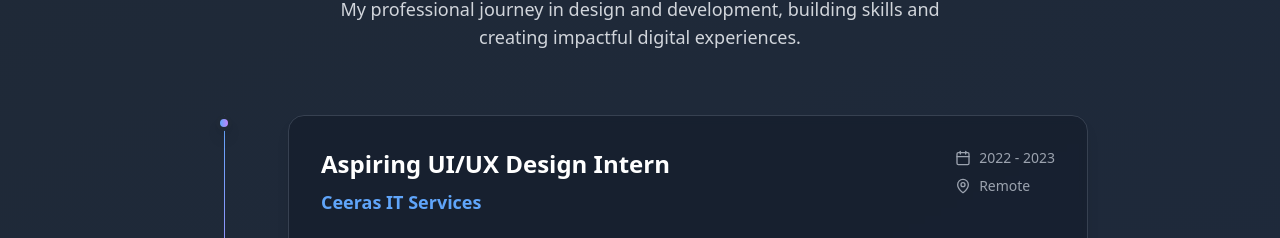
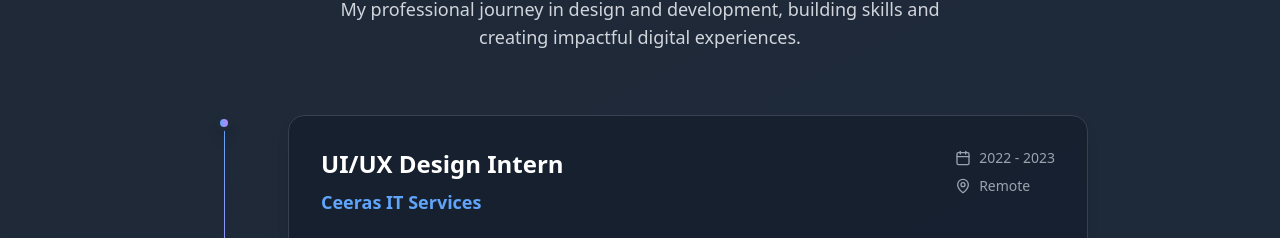
Before and after one commit to jpratik04/Pratik-Joshi-Portfolio, a React (Vite) app: page / in a window 1280 px wide. Shown: the part 3211-3449 px from the top of the page. Built offline with nearby package versions, Linux system fonts and the light colour scheme.

Commit message:
Update Experience.tsx

```diff
--- a/src/components/Experience.tsx
+++ b/src/components/Experience.tsx
@@ -8,7 +8,7 @@ const Experience = () => {
 
   const experiences = [
     {
-      title: "Aspiring UI/UX Design Intern",
+      title: "UI/UX Design Intern",
       company: "Ceeras IT Services",
       location: "Remote",
       period: "2022 - 2023",
```
